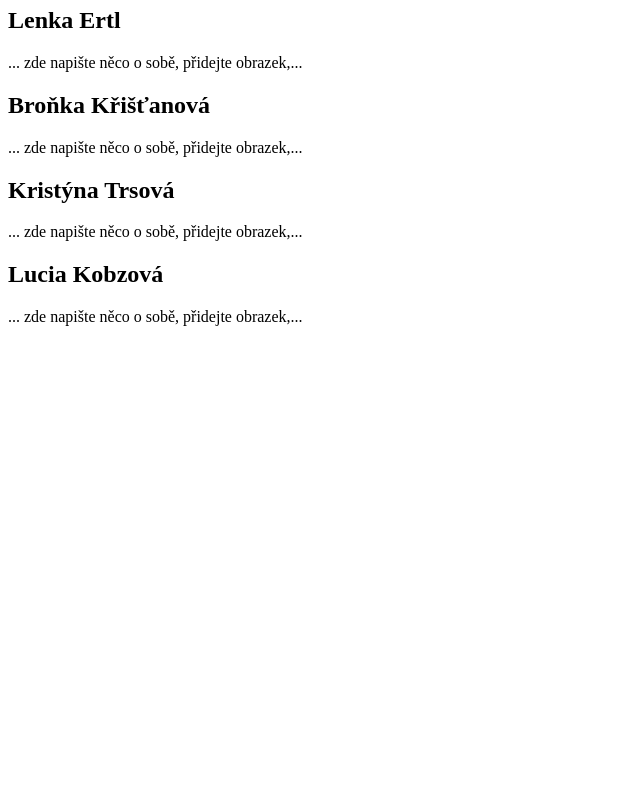
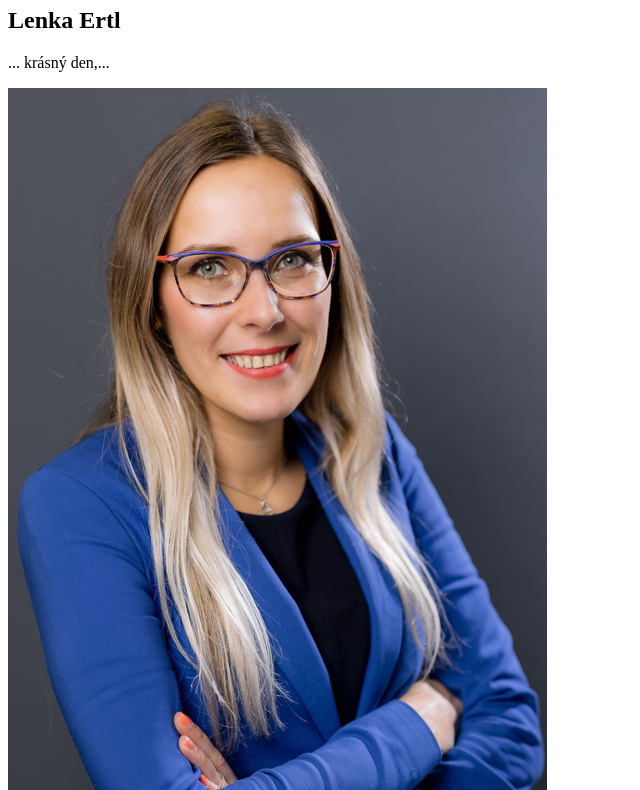
Before and after one commit to brumlablo/Commitky, a plain HTML site: page index.html in a window 1280 px wide. Shown: the part 73-863 px from the top of the page, without its empty margins (0-640 px from the left). Before the commit the page ends 800 px from the top, so only its background shows below. Drawn offline with Linux system fonts and the light colour scheme.

Commit message:
Update inside submodule Commitky

```diff
--- a/index.html
+++ b/index.html
@@ -13,7 +13,8 @@
 
     <section id="LenkaE">
       <h2>Lenka Ertl</h2>
-      <p>... zde napište něco o sobě, přidejte obrazek,...</p>
+      <p>... krásný den,...</p>
+      <img src="123.png" alt="Snímek alt" />
     </section>
 
     <section id="BronkaK">
```
Also changed, not shown: 123.png (added).
